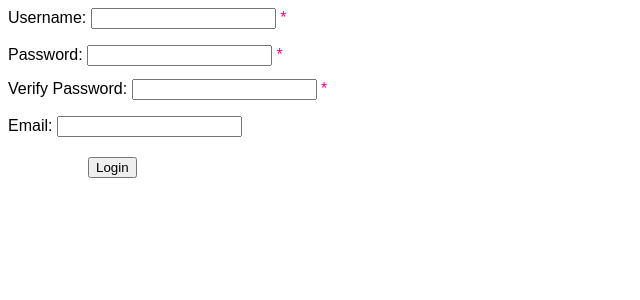
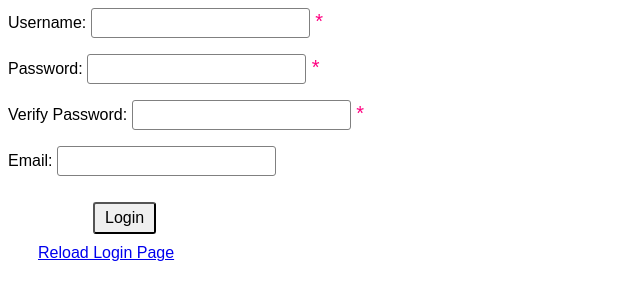
Before and after one commit to spchaplin/user-signup, a Flask app: page / in a window 1280 px wide. Shown: the top 300 px of the page, without its empty margins (0-640 px from the left). Run offline with Flask 2, Linux system fonts and the light colour scheme.

Commit message:
everything is working properly, just need some cleanup

```diff
--- a/main.py
+++ b/main.py
@@ -11,17 +11,34 @@ def index():
     page_title = "User Signup"
     username = request.args.get("username")
     email = request.args.get("email")
-    empty_field_error = request.args.get("empty_field_error")
-    pw_error = request.args.get("pw_error")
+    username_format_error = request.args.get("username_format_error")
+    pw1_format_error = request.args.get("pw1_format_error")
+    pw2_format_error = request.args.get("pw2_format_error")
+    pw_match_error = request.args.get("pw_match_error")
+    email_format_error = request.args.get("email_format_error")
+
     if not username:
         username = ""
     if not email:
         email = ""
-    if not empty_field_error:
-         empty_field_error = ""
-    if not pw_error:
-         pw_error = ""
-    return render_template('login.html', page_title=page_title, empty_field_error=empty_field_error, username=username, email=email, pw_error=pw_error)
+
+    if not username_format_error:
+        username_format_error = ""
+    else:
+        username = ""
+
+    if not email_format_error:
+        email_format_error = ""
+    else:
+        email = ""
+
+    if not pw1_format_error:
+        pw1_format_error = ""
+    if not pw2_format_error:
+        pw2_format_error = ""
+    if not pw_match_error:
+        pw_match_error = ""
+    return render_template('login.html', page_title=page_title, username=username, email=email, username_format_error=username_format_error, pw1_format_error=pw1_format_error, pw2_format_error=pw2_format_error, pw_match_error=pw_match_error, email_format_error=email_format_error)
 
 @app.route("/welcome")
 def welcome():
@@ -40,26 +57,44 @@ def validate():
     pw2 = request.form['re_enter_password']
     email = request.form['email']
 
-    #test for empty fields
-    if username == "" or pw1 == "" or pw2 == "":
+    #test for valid username
+    if " " in username or len(username) < 3 or len(username) >20:
         is_valid_form = False
-        empty_field_error = "field(s) were left blank"
+        username_format_error = "Usernames must be 3 to 20 characters, and cannot include spaces."
     else:
-        empty_field_error = ""
-    #test password format and matching
-    if " " in pw1 or pw1 != pw2 or len(pw1) < 3 or len(pw1) >20 or len(pw2) < 3 or len(pw2) > 20:
-        pw_error = "Passwords must be 3 to 20 characters, cannot include spaces, and must match."
+        username_format_error = ""
+
+    #test pw1 format
+    if " " in pw1 or len(pw1) < 3 or len(pw1) >20:
         is_valid_form = False
+        pw1_format_error = "Passwords must be 3 to 20 characters, and cannot include spaces."
     else:
-        pw_error = ""
+        pw1_format_error = ""
+     #test pw2 format
+    if " " in pw2 or len(pw2) < 3 or len(pw2) >20:
+        is_valid_form = False
+        pw2_format_error = "Passwords must be 3 to 20 characters, and cannot include spaces."
+    else:
+        pw2_format_error = ""
+     #test pw match format
+    if pw1 != pw2:
+        is_valid_form = False
+        pw_match_error = "Passwords must match."
+    else:
+        pw_match_error = ""
 
+    #test for valid email
+    if len(email) > 0 and (email.count(" ") != 0 or email.count("@") != 1 or email.count(".") != 1 or len(email) < 3 or len(email) > 20):
+        is_valid_form = False
+        email_format_error = 'If provided, email must have one "@", one ".", no spaces, and be 3 to 20 characters long.'
+    else:
+        email_format_error = ""
 
     if is_valid_form:
         #get request
         return redirect("/welcome?username={0}".format(username))
     else:
         #get request
-        return redirect("/?empty_field_error={empty}&username={user}&email={email}&pw_error={pw_error}".format(empty=empty_field_error, user=username, email=email, pw_error=pw_error))
-
+        return redirect("/?username={username}&email={email}&username_format_error={username_format_error}&pw1_format_error={pw1_format_error}&pw2_format_error={pw2_format_error}&pw_match_error={pw_match_error}&email_format_error={email_format_error}".format(username=username, email=email, username_format_error=username_format_error, pw1_format_error=pw1_format_error, pw2_format_error=pw2_format_error, pw_match_error=pw_match_error, email_format_error=email_format_error))
 
 app.run()
--- a/templates/base.html
+++ b/templates/base.html
@@ -1,5 +1,6 @@
 <!doctype html>
 <html>
+
 <head>
     <title>{{page_title}}</title>
     <meta charset="utf-8" />
@@ -9,21 +10,38 @@
         body {
             font-family: sans-serif;
         }
+
         label {
-        display:block;
+            display: block;
         }
-    input[type="submit"] {
-        margin-top: 20px;
-        margin-left: 80px;
+
+        .text-input {
+            padding: 5px;
+            font-size: 16px;
+            border-radius: 3px;
+            border: 1px solid gray;
         }
+
+        .button {
+            margin-top: 10px;
+            margin-bottom: 10px;
+            margin-left: 85px;
+            border-radius: 3px;
+            padding: 5px 10px;
+            font-size: 16px;
+        }
+
         .error {
-        color:red;
+            color: #ff0080;
         }
-    .verify {
-        margin-top: 13px;
-    }
+
         .asterisk {
             color: #ff0080;
+            font-size: 20px;
+        }
+
+        .reload_link {
+            margin-left: 30px;
         }
     </style>
 </head>
@@ -32,6 +50,7 @@
     {% block content %}
 
     {% endblock %}
+    <a class="reload_link" href="http://127.0.0.1:5000">Reload Login Page</a>
 </body>
 
 </html>
--- a/templates/login.html
+++ b/templates/login.html
@@ -2,34 +2,59 @@
 {% block content %}
 <form method="post">
     <label>Username:
-        <input type="text" name="username" value="{{username}}"><span class="asterisk"> *</span>
+        <input type="text" class="text-input username" name="username" value="{{username}}"><span class="asterisk"> *</span>
     </label>
-    <p class="error">{{username_error}}</p>
-    <div class="password-area">
-        <label>Password:
-            <input type="password" name="password"><span class="asterisk"> *</span>
-        </label>
-        <label class="verify">Verify Password:
-            <input type="password" name="re_enter_password"><span class="asterisk"> *</span>
-        </label>
-        <p class="error">{{pw_error}}</p>
-        {% if pw_error|length > 0 %}
-        <style>
-        .password-area {
-            background-color: #ffff99;
-            border-radius: 5px;
-            max-width: 400px;
-            border: 1px dotted black;
-            padding: 10px 10px 0;
+    <p class="error">{{username_format_error}}</p>
+    {% if username_format_error|length > 0 %}
+    <style>
+        .username {
+            background:#ffff80;
         }
         </style>
-        {% endif %}
-    </div>
+    {% endif %}
+    <label>Password:
+        <input class="text-input pw1" type="password" name="password"><span class="asterisk"> *</span>
+    </label>
+    <p class="error">{{pw1_format_error}}</p>
+    <label class="verify">Verify Password:
+        <input class="text-input pw2" type="password" name="re_enter_password"><span class="asterisk"> *</span>
+    </label>
+    <p class="error">{{pw2_format_error}}</p>
+    <p class="error">{{pw_match_error}}</p>
+    {% if pw_match_error|length > 0 %}
+    <style>
+        .pw1, .pw2 {
+            background:#ffff80;
+        }
+        </style>
+    {% endif %}
+    {% if pw1_format_error|length > 0 %}
+    <style>
+        .pw1 {
+                    background:#ffff80;
+            }
+        </style>
+    {% endif %}
+    {% if pw2_format_error|length > 0 %}
+    <style>
+        .pw2 {
+                    background:#ffff80;
+            }
+        </style>
+    {% endif %}
     <p class="error">{{empty_field_error}}</p>
     <label>Email:
-        <input type="text" name="email" value="{{email}}">
+        <input class="text-input email" type="text" name="email" value="{{email}}">
+        <p class="error">{{email_format_error}}</p>
+        {% if email_format_error|length > 0 %}
+        <style>
+            .email {
+                    background:#ffff80;
+            }
+        </style>
+        {% endif %}
     </label>
-    <input type="submit" value="Login">
+    <input class="button" type="submit" value="Login">
 </form>
 
 {% endblock %}
```
Lines whose indentation alone changed are shown as unchanged.
